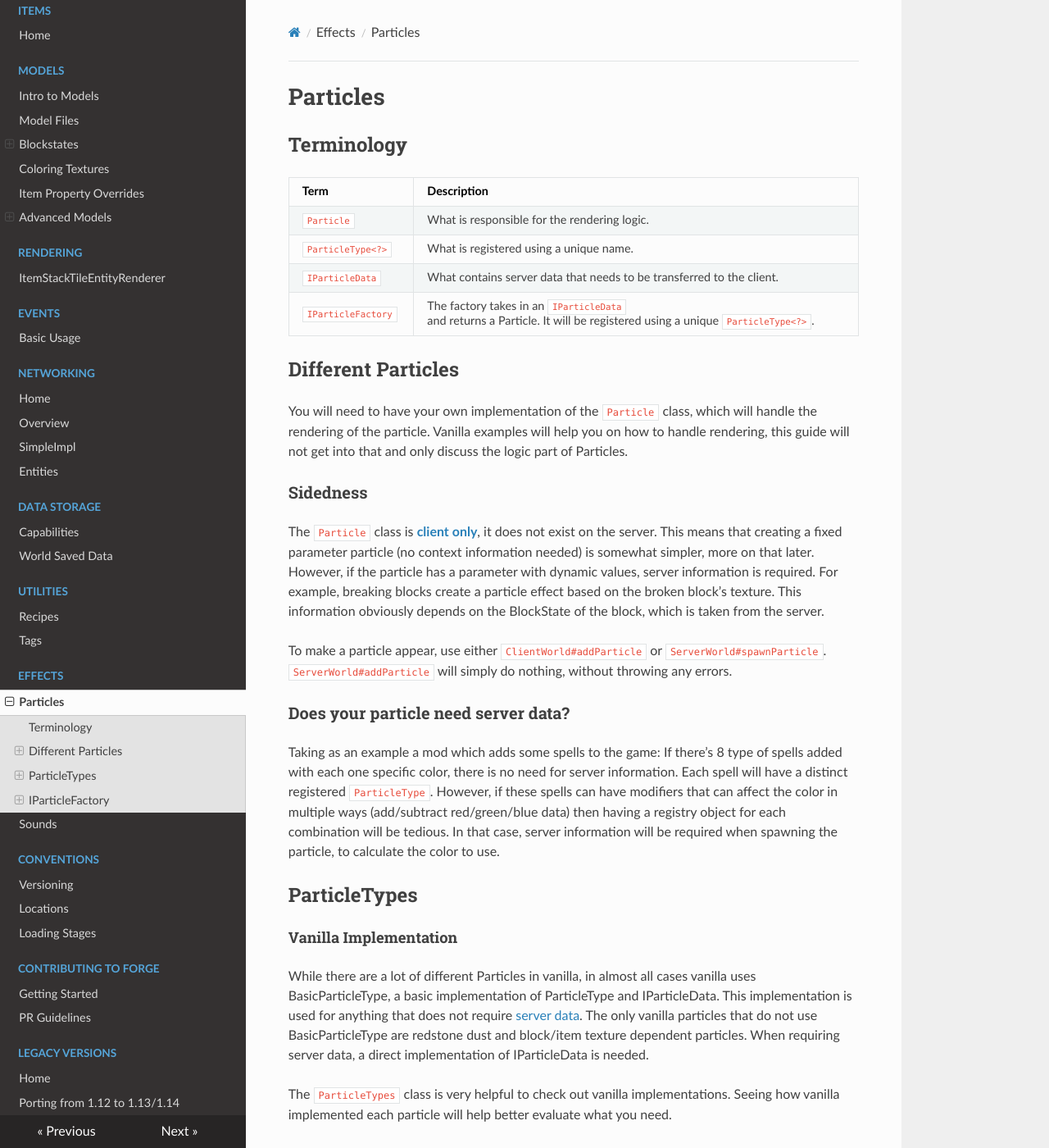
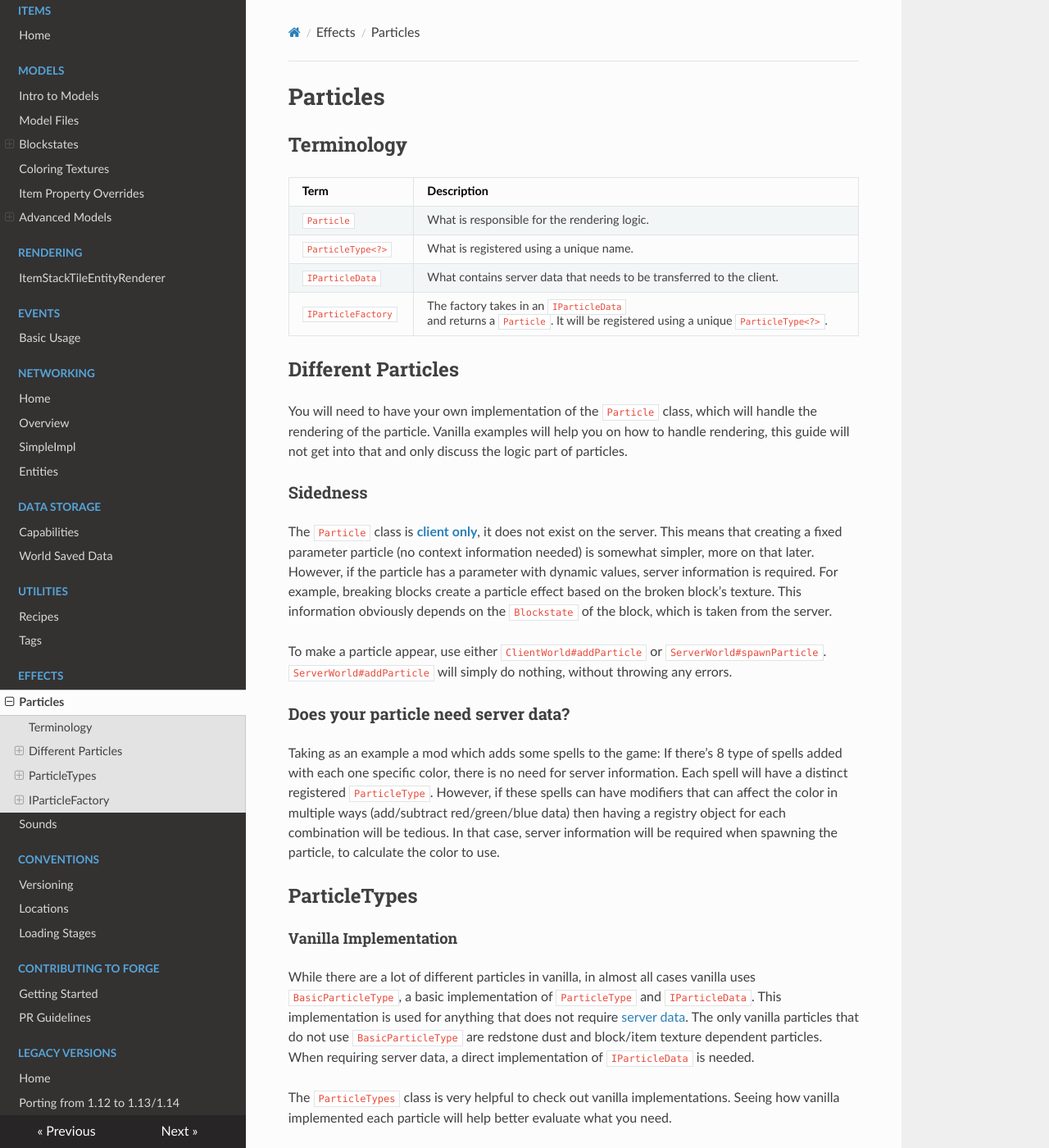
Before and after one commit to MinecraftForge/Documentation, an MkDocs documentation site: the page built from docs/effects/particles.md, in a window 1280 px wide and 1400 px high. Shown: the whole window at 82% size. Built offline with MkDocs 1.6.1, drawn with Linux system fonts in a browser that asks for light colours; nearby versions of some CDN libraries; some of the changed text lies outside the part shown.

Commit message:
backticks

````diff
--- a/docs/effects/particles.md
+++ b/docs/effects/particles.md
@@ -9,15 +9,15 @@ Terminology
 | `Particle` | What is responsible for the rendering logic. |
 | `ParticleType<?>` | What is registered using a unique name. |
 | `IParticleData` | What contains server data that needs to be transferred to the client. |
-| `IParticleFactory` | The factory takes in an `IParticleData` and returns a Particle. It will be registered using a unique `ParticleType<?>`. |
+| `IParticleFactory` | The factory takes in an `IParticleData` and returns a `Particle`. It will be registered using a unique `ParticleType<?>`. |
 
 Different Particles
 -------------------
 
-You will need to have your own implementation of the `Particle` class, which will handle the rendering of the particle. Vanilla examples will help you on how to handle rendering, this guide will not get into that and only discuss the logic part of Particles.
+You will need to have your own implementation of the `Particle` class, which will handle the rendering of the particle. Vanilla examples will help you on how to handle rendering, this guide will not get into that and only discuss the logic part of particles.
 
 ### Sidedness
-The `Particle` class is [**client only**][sides], it does not exist on the server. This means that creating a fixed parameter particle (no context information needed) is somewhat simpler, more on that later. However, if the particle has a parameter with dynamic values, server information is required. For example, breaking blocks create a particle effect based on the broken block's texture. This information obviously depends on the BlockState of the block, which is taken from the server.
+The `Particle` class is [**client only**][sides], it does not exist on the server. This means that creating a fixed parameter particle (no context information needed) is somewhat simpler, more on that later. However, if the particle has a parameter with dynamic values, server information is required. For example, breaking blocks create a particle effect based on the broken block's texture. This information obviously depends on the `Blockstate` of the block, which is taken from the server.
 
 To make a particle appear, use either `ClientWorld#addParticle` or
 `ServerWorld#spawnParticle`. `ServerWorld#addParticle` will simply do nothing, without throwing any errors.
@@ -30,12 +30,12 @@ ParticleTypes
 -------------
 
 #### Vanilla Implementation
-While there are a lot of different Particles in vanilla, in almost all cases vanilla uses BasicParticleType, a basic implementation of ParticleType and IParticleData. This implementation is used for anything that does not require [server data][servdat]. The only vanilla particles that do not use BasicParticleType are redstone dust and block/item texture dependent particles. When requiring server data, a direct implementation of IParticleData is needed.
+While there are a lot of different particles in vanilla, in almost all cases vanilla uses `BasicParticleType`, a basic implementation of `ParticleType` and `IParticleData`. This implementation is used for anything that does not require [server data][servdat]. The only vanilla particles that do not use `BasicParticleType` are redstone dust and block/item texture dependent particles. When requiring server data, a direct implementation of `IParticleData` is needed.
 
 The `ParticleTypes` class is very helpful to check out vanilla implementations. Seeing how vanilla implemented each particle will help better evaluate what you need.
 
 #### Registering
-ParticleType<?> is a ForgeRegistryEntry, so it is [registered normally][registration]. A `ParticleType` needs to be registered for each distinct `Particle`. When using server information, only one `ParticleType` needs to be registered, since it will cover all cases. When opting for covering all discrete cases, multiple ParticleType are registered all using `BasicParticleType`. The difference will come in registering the `IParticleFactory`.
+`ParticleType<?>` is a `ForgeRegistryEntry`, so it is [registered normally][registration]. A `ParticleType` needs to be registered for each distinct `Particle`. When using server information, only one `ParticleType` needs to be registered, since it will cover all cases. When opting for covering all discrete cases, multiple `ParticleType`s are registered all using `BasicParticleType`. The difference will come in registering the `IParticleFactory`.
 
 IParticleFactory
 ----------------
@@ -64,11 +64,11 @@ Factories need to be added to the `ParticleManager`. The `ParticleFactoryRegiste
 Minecraft.getInstance().particles.registerFactory(DeferredRegistration.HEART_CRYSTAL_PARTICLE.get(), new SHParticle.Factory(Color.FIREBRICK));
 Minecraft.getInstance().particles.registerFactory(DeferredRegistration.POWER_CRYSTAL_PARTICLE.get(), new SHParticle.Factory(Color.ROYALBLUE));
 ```
-The interest in doing this is to avoid having to deal with IParticleData and not create multiple Particle implementations for each color.
+The interest in doing this is to avoid having to deal with `IParticleData` and not create multiple `Particle` implementations for each color.
 
 !!! important
 
-  IParticleFactory is [**client only**][sides], like the Particle class. A way of dealing with this is using a handler class and the EventBusSubscriber annotation with a dist value.
+  `IParticleFactory` is [**client only**][sides], like the `Particle` class. A way of dealing with this is using a handler class and the `EventBusSubscriber` annotation with a dist value.
 
 [registration]: registries.md#registering-things
 [sides]: sides.md
````
